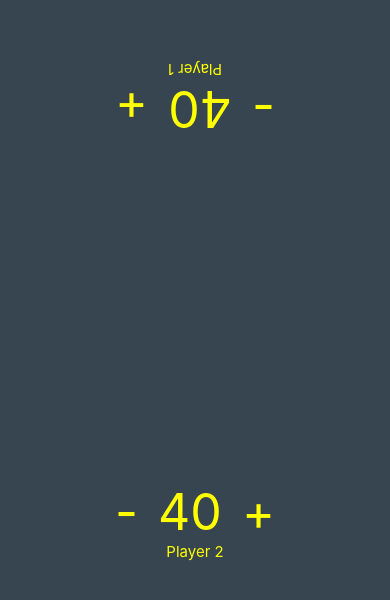
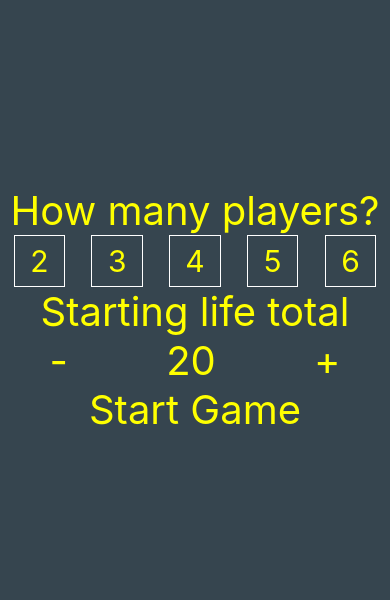
Before and after one commit to Jimmah661/MtGLifeTracker, a React Native app: screen / in a window 390 px wide. Shown: the part 112-712 px from the top of the page. Built offline with nearby package versions, Linux system fonts and the light colour scheme.

Commit message:
split out player buttons into their own component, making adjustments to selectionScreen

```diff
--- a/App.js
+++ b/App.js
@@ -6,13 +6,21 @@ import SelectionScreen from './component/selectionScreen';
 
 export default class App extends Component {
   state={
-    isActive: true,
+    isActive: false,
     players: ["1", "2"],
-    startingLife: 0
+    startingLife: 20
   }
 
   startGame = () => {
     this.setState({isActive: true})
+  }
+
+  increaseLife = () => {
+    this.setState({startingLife: this.state.startingLife+10})
+  }
+
+  decreaseLife = () => {
+    this.setState({startingLife: this.state.startingLife-10})
   }
 
   render() {
@@ -24,7 +32,13 @@ export default class App extends Component {
       </View>
       :
       <View style={styles.container}>
-        <SelectionScreen startGame={this.startGame} />
+        <StatusBar hidden={true} />
+        <SelectionScreen
+          startGame={this.startGame}
+          startingLife={this.state.startingLife}
+          increaseLife={this.increaseLife}
+          decreaseLife={this.decreaseLife}
+        />
       </View>
     );
   }
--- a/component/selectionScreen.jsx
+++ b/component/selectionScreen.jsx
@@ -1,58 +1,38 @@
 import React, { Component } from "react";
 import { View, Text, StyleSheet, TouchableOpacity } from "react-native";
+import SelectionButton from './subcomponents/selectionButton';
 
 class SelectionScreen extends Component {
   state = {
-    startingLife: 20
+    numberOfPlayers: 0
   };
+
+  setPlayers = (players) => {
+    this.setState({numberOfPlayers: players})
+  }
 
   render() {
     return (
       <View>
         <Text style={styles.textable}>How many players?</Text>
         <View style={styles.row}>
-          <TouchableOpacity
-            id="1"
-            name="test"
-            style={styles.button}
-            onPress={() => console.log(this)}
-          >
-            <Text style={styles.buttonFont}>1</Text>
-          </TouchableOpacity>
-          <TouchableOpacity
-            style={(styles.button, styles.buttonHighlight)}
-            onPress={event => console.log(event.target)}
-          >
-            <Text style={styles.buttonFont, styles.buttonFontHighlight}>2</Text>
-          </TouchableOpacity>
-          <TouchableOpacity
-            style={styles.button}
-            onPress={event => console.log(event.target)}
-          >
-            <Text style={styles.buttonFont}>3</Text>
-          </TouchableOpacity>
-          <TouchableOpacity
-            style={styles.button}
-            onPress={event => console.log(event.target)}
-          >
-            <Text style={styles.buttonFont}>4</Text>
-          </TouchableOpacity>
+          <SelectionButton onPress={this.setPlayers} number={2} numberOfPlayers={this.state.numberOfPlayers}/>
+          <SelectionButton onPress={this.setPlayers} number={3} numberOfPlayers={this.state.numberOfPlayers}/>
+          <SelectionButton onPress={this.setPlayers} number={4} numberOfPlayers={this.state.numberOfPlayers}/>
+          <SelectionButton onPress={this.setPlayers} number={5} numberOfPlayers={this.state.numberOfPlayers}/>
+          <SelectionButton onPress={this.setPlayers} number={6} numberOfPlayers={this.state.numberOfPlayers}/>
         </View>
 
         <Text style={styles.textable}>Starting life total</Text>
         <View style={styles.row}>
           <TouchableOpacity
-            onPress={() =>
-              this.setState({ startingLife: this.state.startingLife - 10 })
-            }
+            onPress={this.props.decreaseLife}
           >
             <Text style={styles.textable}>-</Text>
           </TouchableOpacity>
-          <Text style={styles.textable}>{this.state.startingLife}</Text>
+          <Text style={styles.textable}>{this.props.startingLife}</Text>
           <TouchableOpacity
-            onPress={() =>
-              this.setState({ startingLife: this.state.startingLife + 10 })
-            }
+            onPress={this.props.increaseLife}
           >
             <Text style={styles.textable}>+</Text>
           </TouchableOpacity>
@@ -73,7 +53,8 @@ const styles = StyleSheet.create({
   textable: {
     color: "yellow",
     fontSize: 40,
-    paddingHorizontal: 10
+    paddingHorizontal: 10,
+    textAlign: "center"
   },
   row: {
     flexDirection: "row",
--- /dev/null
+++ b/component/subcomponents/selectionButton.jsx
@@ -0,0 +1,50 @@
+import React, { Component } from "react";
+import { Text, StyleSheet, TouchableOpacity } from "react-native";
+
+class SelectionButton extends Component {
+  render() {
+    return (
+      <TouchableOpacity
+        style={(this.props.numberOfPlayers === this.props.number) ? styles.buttonHighlight : styles.button}
+        onPress={() => this.props.onPress(this.props.number)}
+      >
+        <Text style={styles.buttonFont}>{this.props.number}</Text>
+      </TouchableOpacity>
+    );
+  }
+}
+
+const styles = StyleSheet.create({
+  button: {
+    aspectRatio: 1,
+    minWidth: "10%",
+    borderColor: "#fff",
+    borderWidth: 1,
+    justifyContent: "center",
+    alignItems: "center",
+    padding: 10
+  },
+  buttonFont: {
+    color: "yellow",
+    fontSize: 30,
+    padding: 5
+  },
+  buttonHighlight: {
+    aspectRatio: 1,
+    minWidth: "10%",
+    borderColor: "#fff",
+    borderWidth: 1,
+    justifyContent: "center",
+    alignItems: "center",
+    padding: 10,
+    backgroundColor: "#fff",
+    opacity: .25
+  },
+  buttonFontHighlight: {
+    color: "yellow",
+    fontSize: 30,
+    padding: 5
+  }
+});
+
+export default SelectionButton;
--- a/component/subcomponents/trackerButton.jsx
+++ b/component/subcomponents/trackerButton.jsx
@@ -1,5 +1,5 @@
 import React, { Component } from "react";
-import { View, StyleSheet, TouchableOpacity, Text } from "react-native";
+import { StyleSheet, TouchableOpacity } from "react-native";
 
 class TrackerButton extends Component {
   render() {
@@ -17,45 +17,9 @@ class TrackerButton extends Component {
 }
 
 const styles = StyleSheet.create({
-  row: {
-    flexDirection: "row",
-    width: "100%",
-    justifyContent: "space-evenly"
+  background: {
+
   },
-  column: {
-    flexDirection: "column",
-    width: "100%"
-  },
-  columnRotateUp: {
-    transform: [{ rotate: "180deg" }]
-  },
-  columnRotateLeft: {
-    transform: [{ rotate: "270deg" }]
-  },
-  columnRotateRight: {
-    transform: [{ rotate: "90deg" }]
-  },
-  textable: {
-    color: "yellow",
-    fontSize: 50,
-    paddingHorizontal: 10
-  },
-  input: {
-    borderColor: "black",
-    borderRadius: 5,
-    borderWidth: 1,
-    fontSize: 40,
-    color: "yellow",
-    textAlign: "center"
-  },
-  nameText: {
-    color: "yellow",
-    fontSize: 15
-  },
-  modal: {
-    backgroundColor: "green",
-    padding: 20
-  }
 });
 
 
--- a/component/tracker.jsx
+++ b/component/tracker.jsx
@@ -11,6 +11,10 @@ class Tracker extends Component {
   };
 
   timer = null;
+
+  componentDidMount = () => {
+    this.setState({value: this.props.startingLife})
+  }
 
   increaseValue = () => {
     this.setState({
@@ -77,13 +81,11 @@ class Tracker extends Component {
           </TrackerButton>
         </View>
         <View style={styles.row}>
-          <TouchableOpacity
-            onPress={() => {
-              this.setState({ modalIsOpen: !this.state.modalIsOpen });
-            }}
+          <TrackerButton
+            onPress={this.changeModalIsOpen}
           >
             <Text style={styles.nameText}>{this.state.name}</Text>
-          </TouchableOpacity>
+          </TrackerButton>
         </View>
         <TrackerModal
           modalIsOpen={this.state.modalIsOpen}
@@ -120,22 +122,10 @@ const styles = StyleSheet.create({
     fontSize: 50,
     paddingHorizontal: 10
   },
-  input: {
-    borderColor: "black",
-    borderRadius: 5,
-    borderWidth: 1,
-    fontSize: 40,
-    color: "yellow",
-    textAlign: "center"
-  },
   nameText: {
     color: "yellow",
     fontSize: 15
   },
-  modal: {
-    backgroundColor: "green",
-    padding: 20
-  }
 });
 
 export default Tracker;
```
